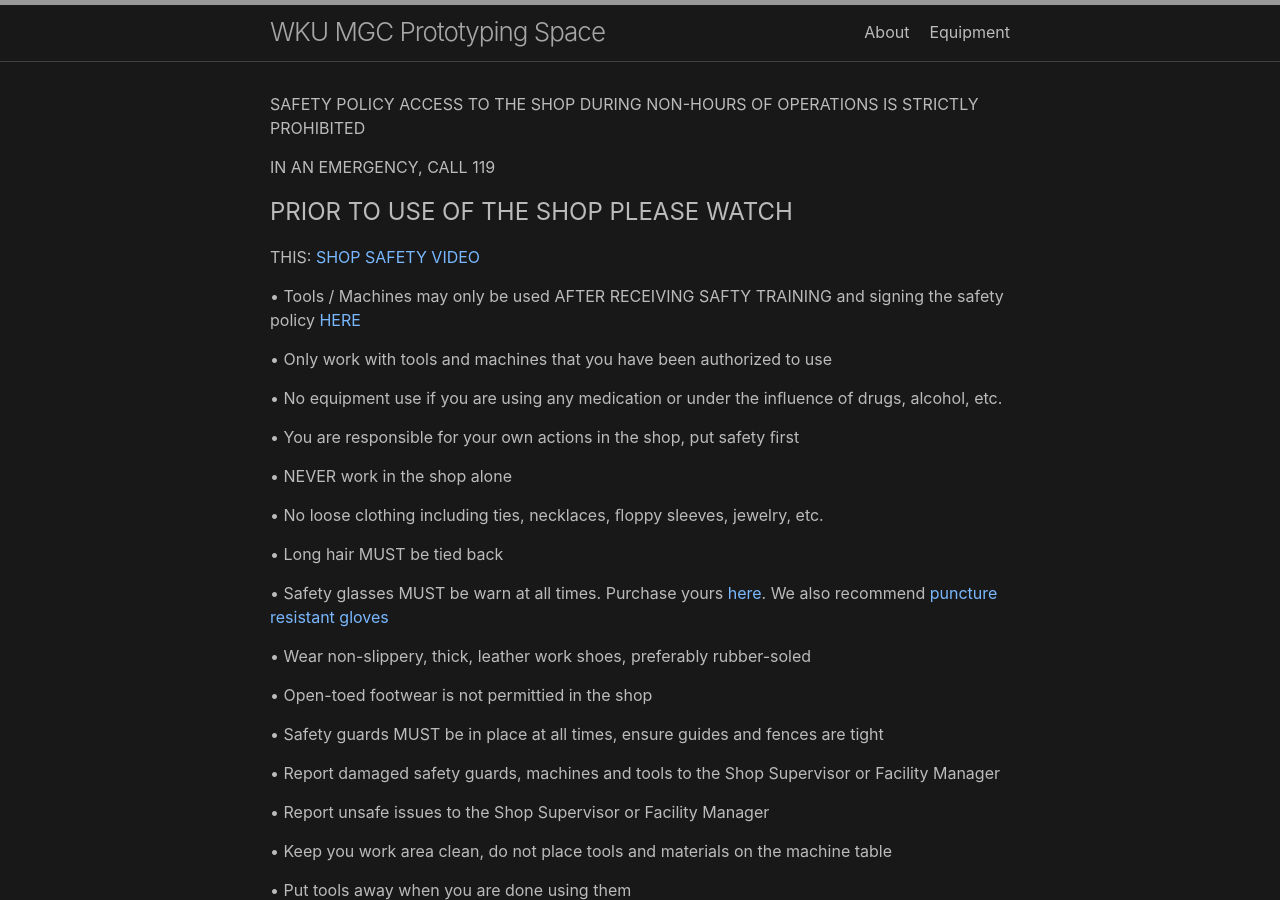
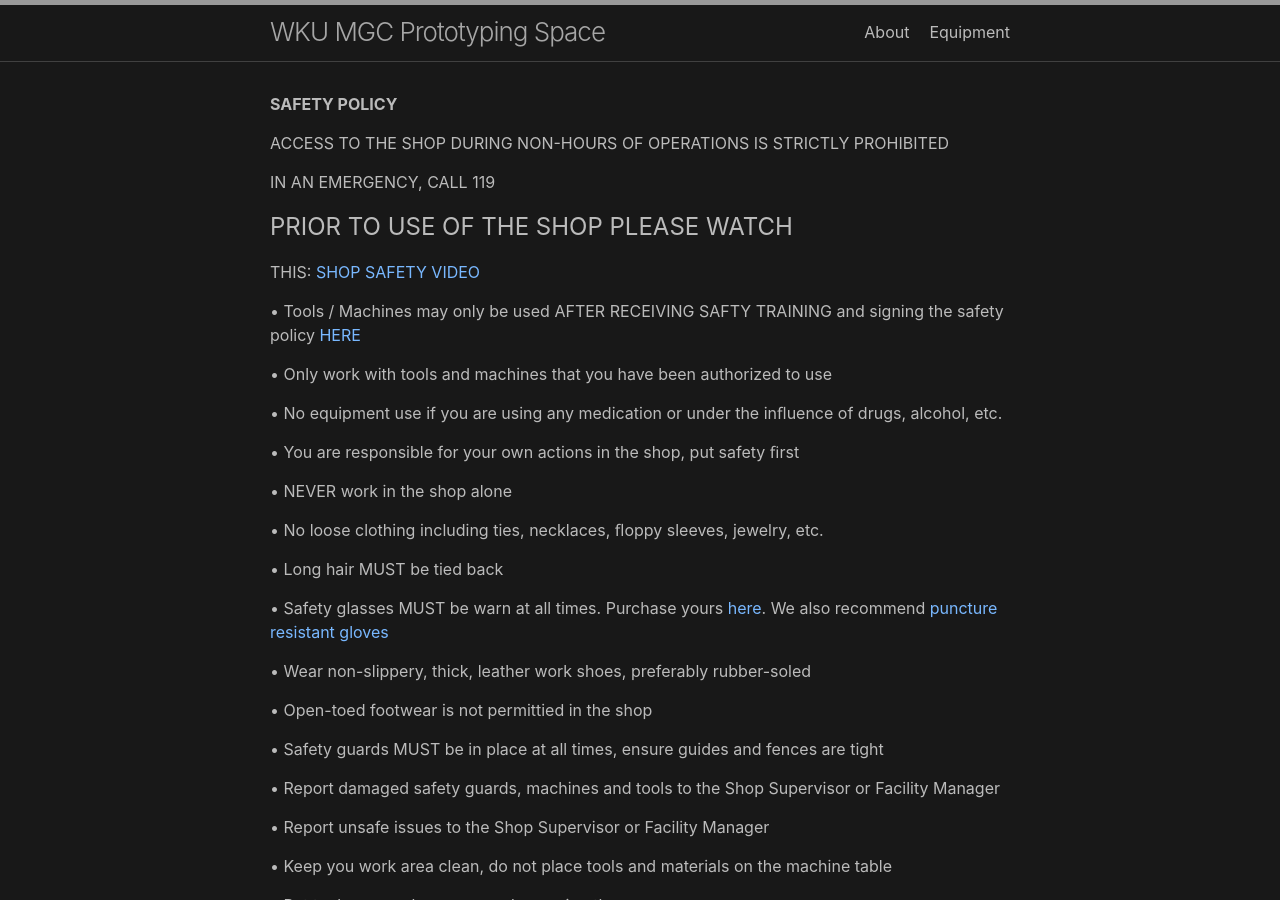
Before and after one commit to KeanMGC/WKUProtoSpace, a Jekyll site: the page built from index.md, in a window 1280 px wide and 900 px high. Built offline with Jekyll 4.4.1, drawn with Linux system fonts in a browser that asks for light colours.

```diff
--- a/index.md
+++ b/index.md
@@ -8,7 +8,8 @@
 layout: home
 ---
 
-SAFETY POLICY
+<b>SAFETY POLICY</b>
+
 ACCESS TO THE SHOP DURING NON-HOURS OF OPERATIONS IS STRICTLY PROHIBITED
 
 IN AN EMERGENCY, CALL 119
```
